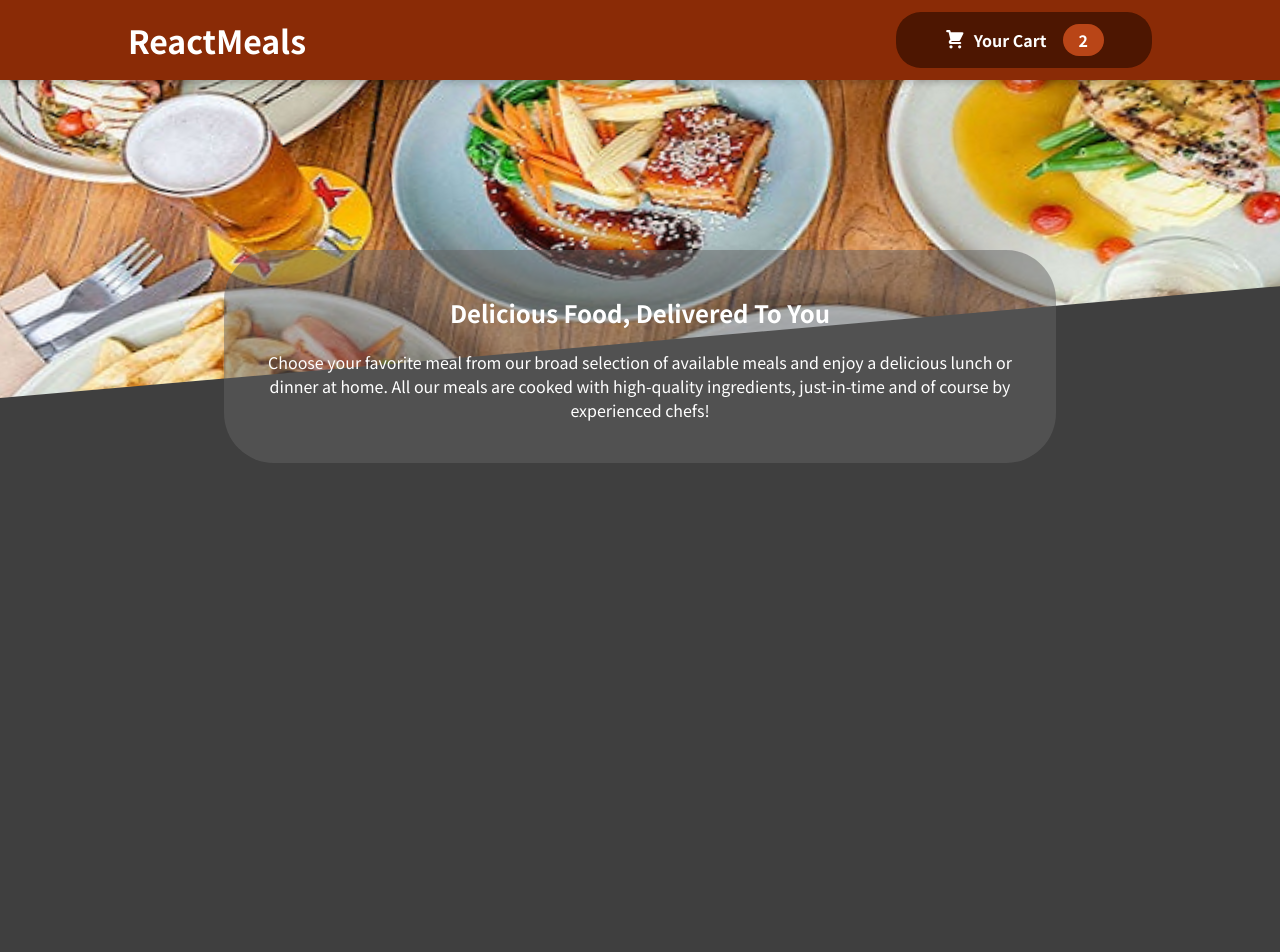
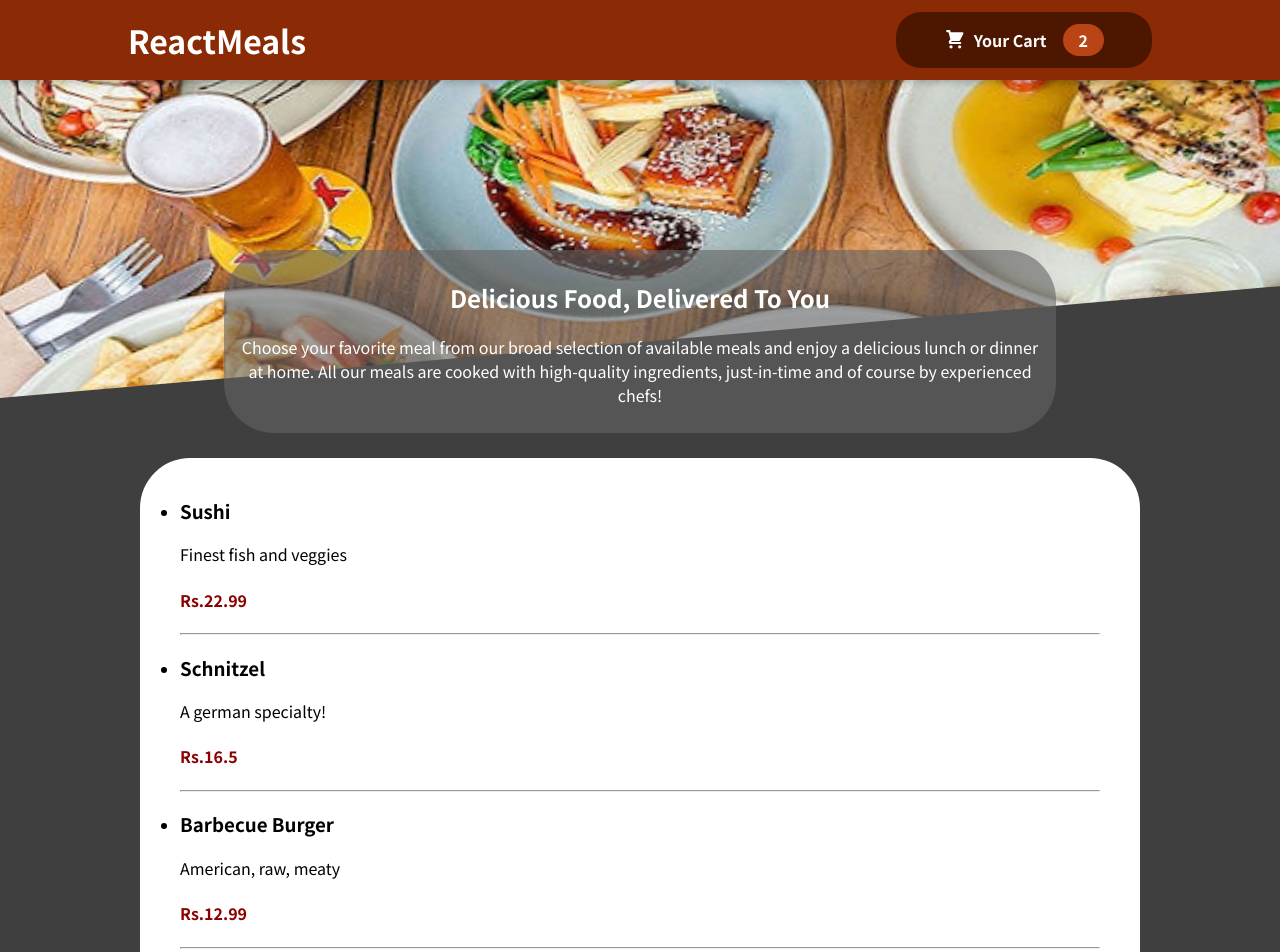
Before and after one commit to NSINGHRAJPUT/food-order-app, a React (Create React App) app: page / in a window 1280 px wide. Shown: the top 952 px of the page. Before the commit the page ends 800 px from the top, so only its background shows below. Built offline with nearby package versions, Linux system fonts and the light colour scheme.

Commit message:
showing meals content

```diff
--- a/src/App.js
+++ b/src/App.js
@@ -1,12 +1,14 @@
 import { Fragment } from "react";
 import Header from "./components/Layout/Header";
 import MealsSummary from "./components/Meals/MealsSummary";
+import Meals from "./components/Meals/Meals";
 
 function App() {
   return (
     <Fragment>
       <Header />
       <MealsSummary />
+      <Meals />
     </Fragment>
   );
 }
--- /dev/null
+++ b/src/components/Meals/Meals.css
@@ -0,0 +1,13 @@
+.meals {
+  position: relative;
+  background-color: rgba(255, 255, 255);
+  margin: 25px 140px 20px 140px;
+  border-radius: 50px;
+  padding-top: 20px;
+  bottom: 150px;
+  padding-right: 40px;
+  padding-bottom: 10px;
+}
+.price {
+  color: darkred;
+}
--- /dev/null
+++ b/src/components/Meals/Meals.js
@@ -0,0 +1,45 @@
+import "./Meals.css";
+
+const DUMMY_MEALS = [
+  {
+    id: "m1",
+    name: "Sushi",
+    description: "Finest fish and veggies",
+    price: 22.99,
+  },
+  {
+    id: "m2",
+    name: "Schnitzel",
+    description: "A german specialty!",
+    price: 16.5,
+  },
+  {
+    id: "m3",
+    name: "Barbecue Burger",
+    description: "American, raw, meaty",
+    price: 12.99,
+  },
+  {
+    id: "m4",
+    name: "Green Bowl",
+    description: "Healthy...and green...",
+    price: 18.99,
+  },
+];
+
+const Meals = () => {
+  return (
+    <ul className="meals">
+      {DUMMY_MEALS.map((meal) => (
+        <li>
+          <h3>{meal.name}</h3>
+          <p>{meal.description}</p>
+          <h4 className="price">Rs.{meal.price}</h4>
+          <hr></hr>
+        </li>
+      ))}
+    </ul>
+  );
+};
+
+export default Meals;
--- a/src/components/Meals/MealsSummary.css
+++ b/src/components/Meals/MealsSummary.css
@@ -2,8 +2,8 @@
   width: 65%;
   text-align: center;
   margin: auto;
-  background-color: rgba(100, 100, 100, 0.5);
-  padding: 25px;
+  background-color: rgba(100, 100, 100, 0.6);
+  padding: 10px;
   border-radius: 50px;
   position: relative;
   bottom: 150px;
```
